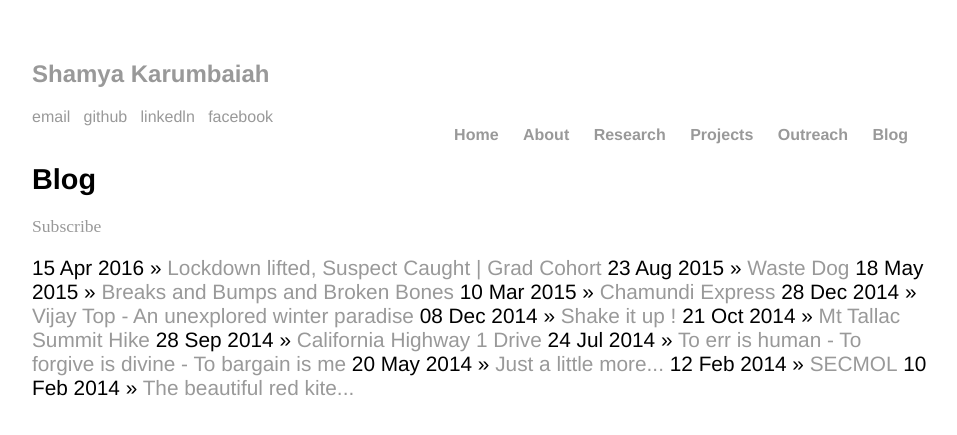
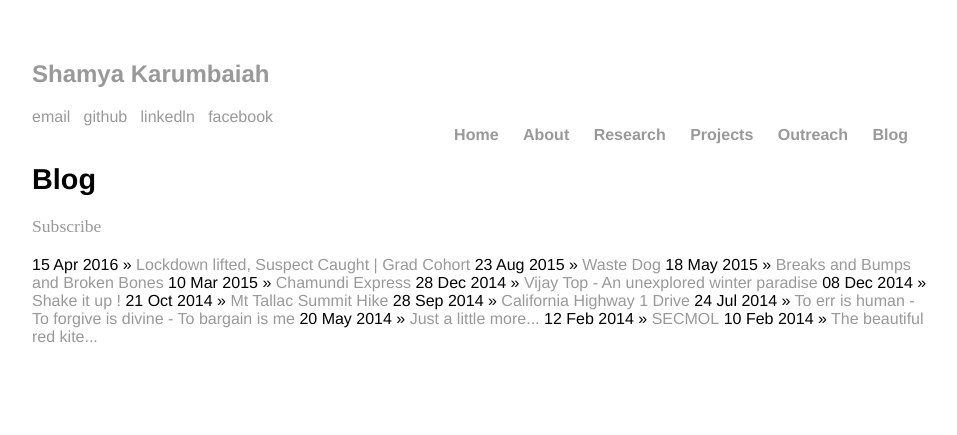
Before and after one commit to Shamya/shamyatest.github.io, a Jekyll site: the page built from blog/index.html, in a window 1280 px wide. Shown: the top 435 px of the page, without its empty margins (160-1117 px from the left). Built offline with Jekyll 4.4.1, drawn with Linux system fonts in a browser that asks for light colours.

Commit message:
Update index.html

```diff
--- a/blog/index.html
+++ b/blog/index.html
@@ -4,9 +4,11 @@ title: Blog
 ---
 <h1>{{ page.title }}</h1>
 <p><a href = "http://shamya.github.io/blog/atom.xml">Subscribe</a></p>
-<ul class="posts">
+<div class="posts"></div>
+<ul >
 
   {% for post in site.posts %}
     <li><span>{{ post.date | date_to_string }}</span> » <a href="{{ post.url }}" title="{{ post.title }}">{{ post.title }}</a></li>
   {% endfor %}
 </ul>
+</div>
```
